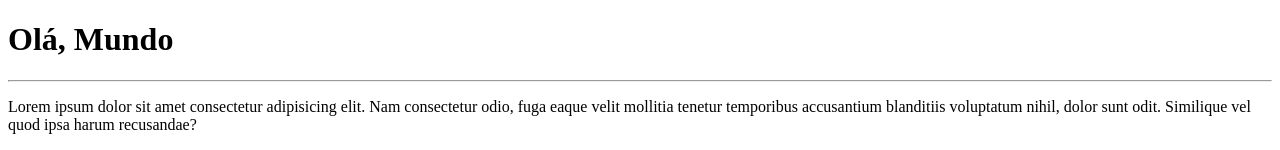
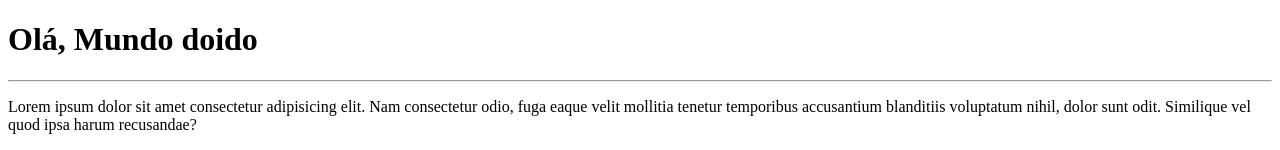
Before and after one commit to Paulo-dev-98/ola-Mundo, a plain HTML site: page site-exemplo/index.html in a window 1280 px wide. Shown: the top 150 px of the page. Drawn offline with Linux system fonts and the light colour scheme.

Commit message:
teste commit 02
teste commit 02

```diff
--- a/site-exemplo/index.html
+++ b/site-exemplo/index.html
@@ -7,7 +7,7 @@
     <title>Meu Primeiro Site em Repositorio</title>
 </head>
 <body>
-    <h1>Olá, Mundo</h1>
+    <h1>Olá, Mundo doido</h1>
     <hr>
      <p>Lorem ipsum dolor sit amet consectetur adipisicing elit. Nam consectetur odio,
         fuga eaque velit mollitia tenetur temporibus accusantium blanditiis voluptatum nihil,
```
